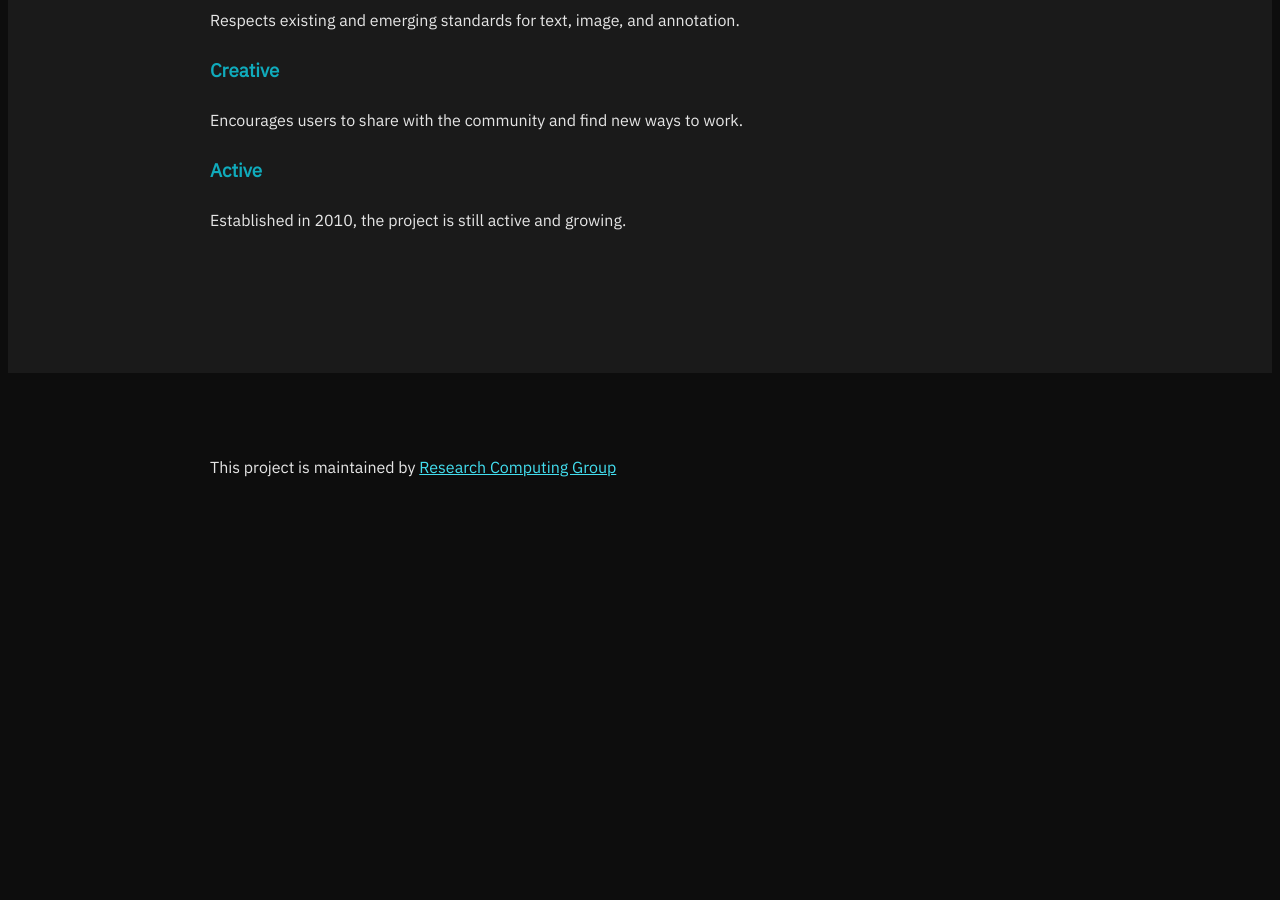
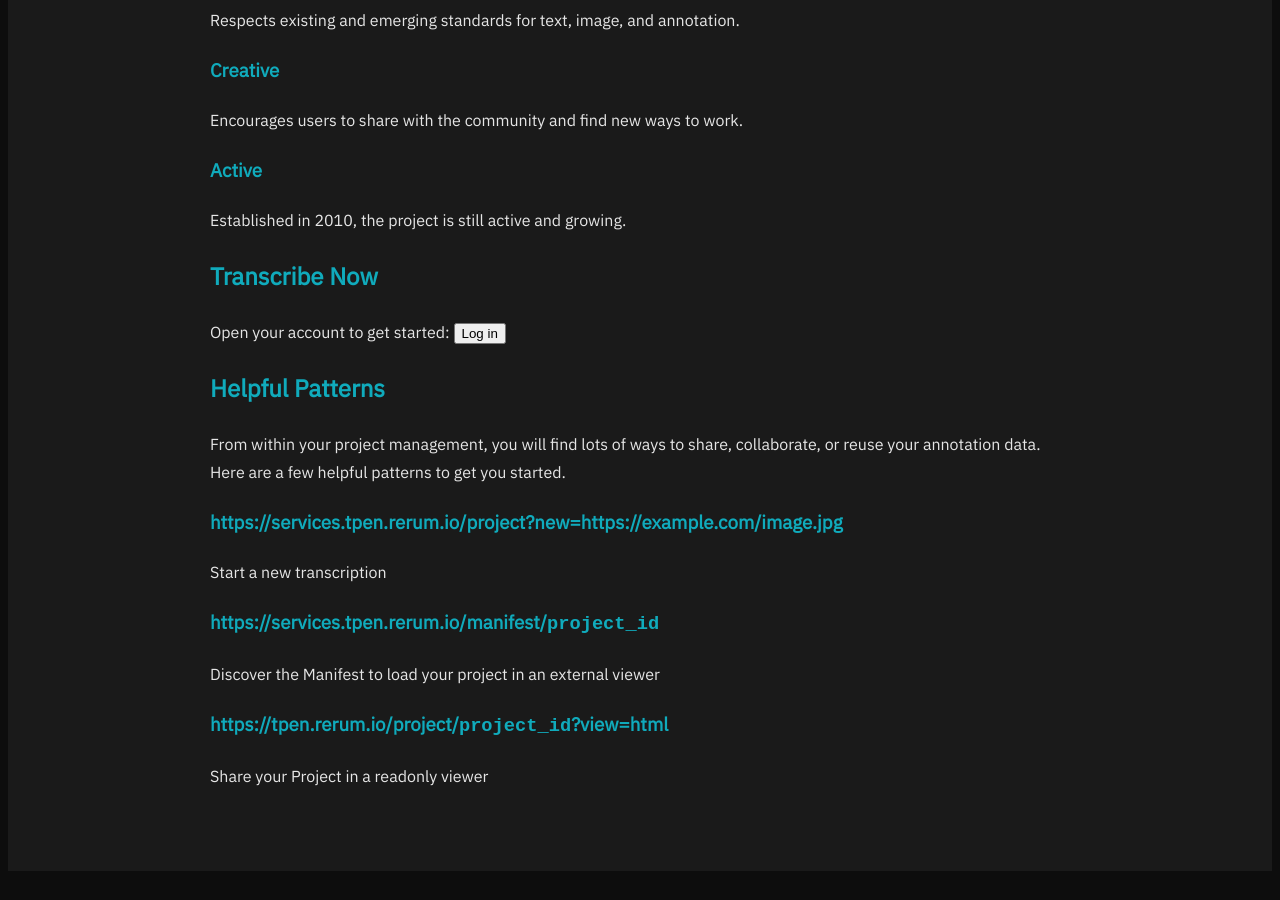
Before and after one commit to CenterForDigitalHumanities/TPEN3, a Jekyll site: the page built from index.md, in a window 1280 px wide and 900 px high, scrolled down 1435 px. Built offline with Jekyll 4.4.1, drawn with Linux system fonts in a browser that asks for light colours.

Commit message:
Update index.md

```diff
--- a/index.md
+++ b/index.md
@@ -29,3 +29,26 @@
 ### Active
 
 Established in 2010, the project is still active and growing.
+
+## Transcribe Now
+
+Open your account to get started: <button role="button"> Log in </button>
+
+## Helpful Patterns
+
+From within your project management, you will find lots of ways to share, collaborate, or reuse your annotation data.
+Here are a few helpful patterns to get you started.
+
+### https://services.tpen.rerum.io/project?new=https://example.com/image.jpg
+
+Start a new transcription
+
+
+### https://services.tpen.rerum.io/manifest/`project_id`
+
+Discover the Manifest to load your project in an external viewer
+
+
+### https://tpen.rerum.io/project/`project_id`?view=html
+
+Share your Project in a readonly viewer
```
